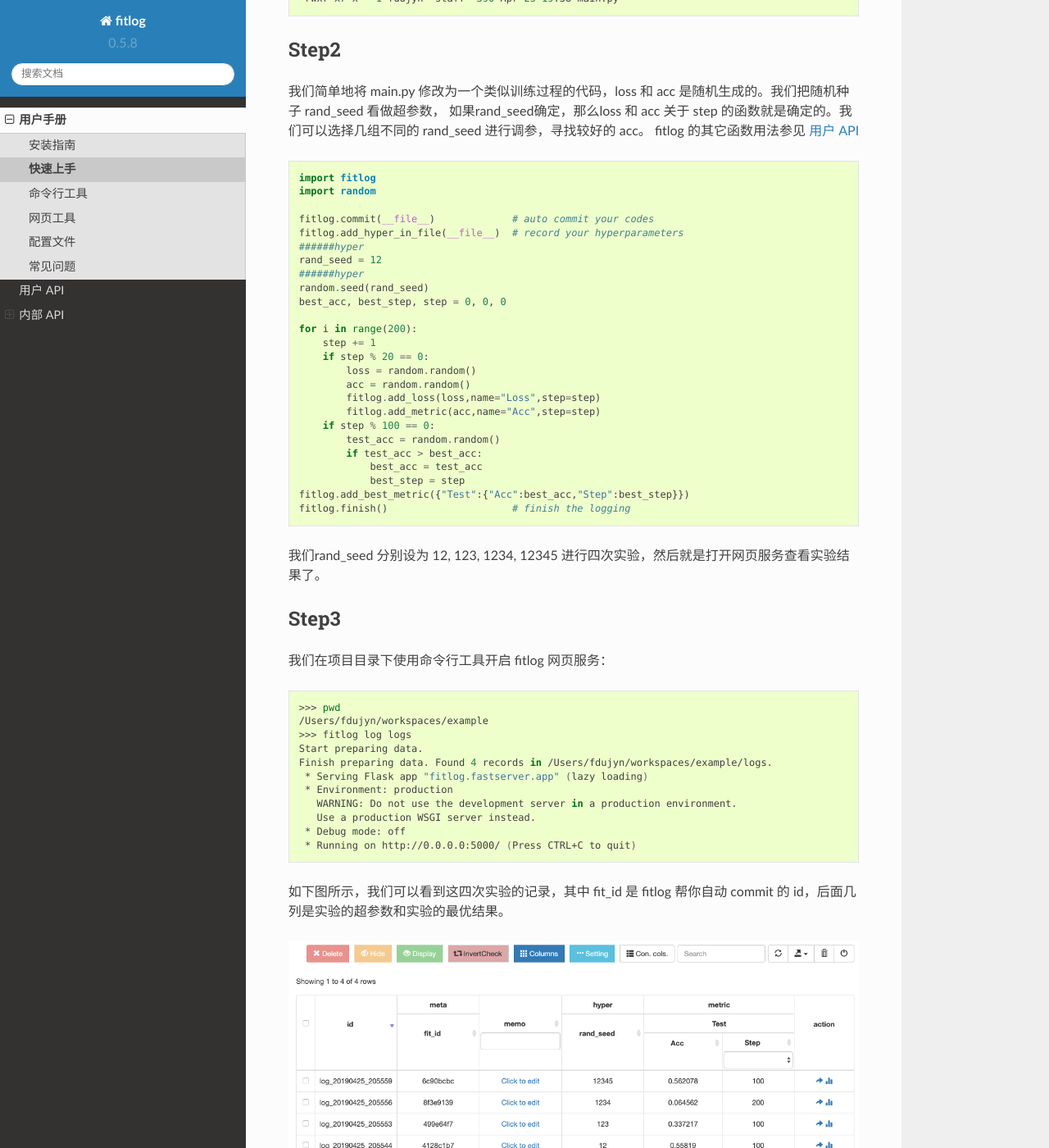
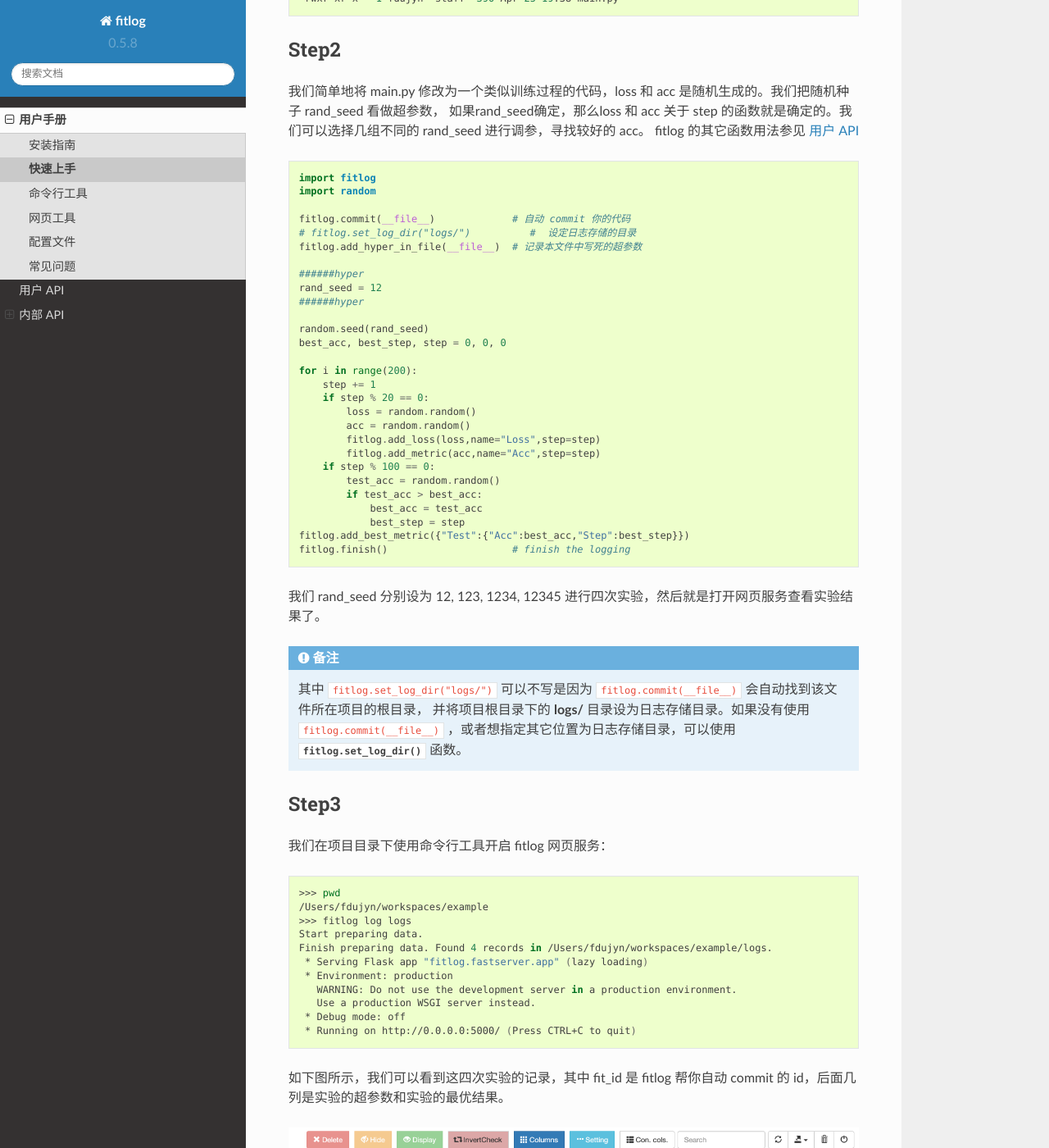
Before and after one commit to fastnlp/fitlog, a Sphinx documentation site: the page built from doc/source/user/quickstart.rst, in a window 1280 px wide and 1400 px high, scrolled down 777 px. Shown: the whole window at 82% size. Built offline with Sphinx 7.4.7 and the Read the Docs theme 2.0.0, drawn with Linux system fonts in a browser that asks for light colours.

Commit message:
在教程中增加了更详细的介绍

```diff
--- a/doc/source/user/command_line.rst
+++ b/doc/source/user/command_line.rst
@@ -115,7 +115,7 @@
 fitlog log
 ----------
 
-你可以使用 fitlog log 命令来启动一个管理日志的网页，你必须提供参数<log-dir>来表示日志存放的位置，项目初始化时会生成符合条件的 logs 文件夹。
+你可以使用 fitlog log 命令来启动一个管理日志的网页，你必须提供参数 ``<log-dir>`` 来表示日志存放的位置，项目初始化时会生成符合条件的 logs 文件夹。
 你还可以指定配置文件的名称、网页对应的端口号和服务器停止的时间。
 
 .. code:: text
--- a/doc/source/user/quickstart.rst
+++ b/doc/source/user/quickstart.rst
@@ -49,11 +49,14 @@
     import fitlog
     import random
 
-    fitlog.commit(__file__)             # auto commit your codes
-    fitlog.add_hyper_in_file(__file__)  # record your hyperparameters
+    fitlog.commit(__file__)             # 自动 commit 你的代码
+    # fitlog.set_log_dir("logs/")          #  设定日志存储的目录
+    fitlog.add_hyper_in_file(__file__)  # 记录本文件中写死的超参数
+
     ######hyper
     rand_seed = 12
     ######hyper
+
     random.seed(rand_seed)
     best_acc, best_step, step = 0, 0, 0
 
@@ -72,7 +75,12 @@
     fitlog.add_best_metric({"Test":{"Acc":best_acc,"Step":best_step}})
     fitlog.finish()                     # finish the logging
 
-我们rand_seed 分别设为 12, 123, 1234, 12345 进行四次实验，然后就是打开网页服务查看实验结果了。
+我们 rand_seed 分别设为 12, 123, 1234, 12345 进行四次实验，然后就是打开网页服务查看实验结果了。
+
+.. note::
+
+    其中 ``fitlog.set_log_dir("logs/")`` 可以不写是因为 ``fitlog.commit(__file__)`` 会自动找到该文件所在项目的根目录，
+    并将项目根目录下的 **logs/** 目录设为日志存储目录。如果没有使用 ``fitlog.commit(__file__)`` ，或者想指定其它位置为日志存储目录，可以使用 :func:`fitlog.set_log_dir` 函数。
 
 Step3
 ----------
```
Also changed, not shown: README.md (+11 -5 lines), 1 other file.
